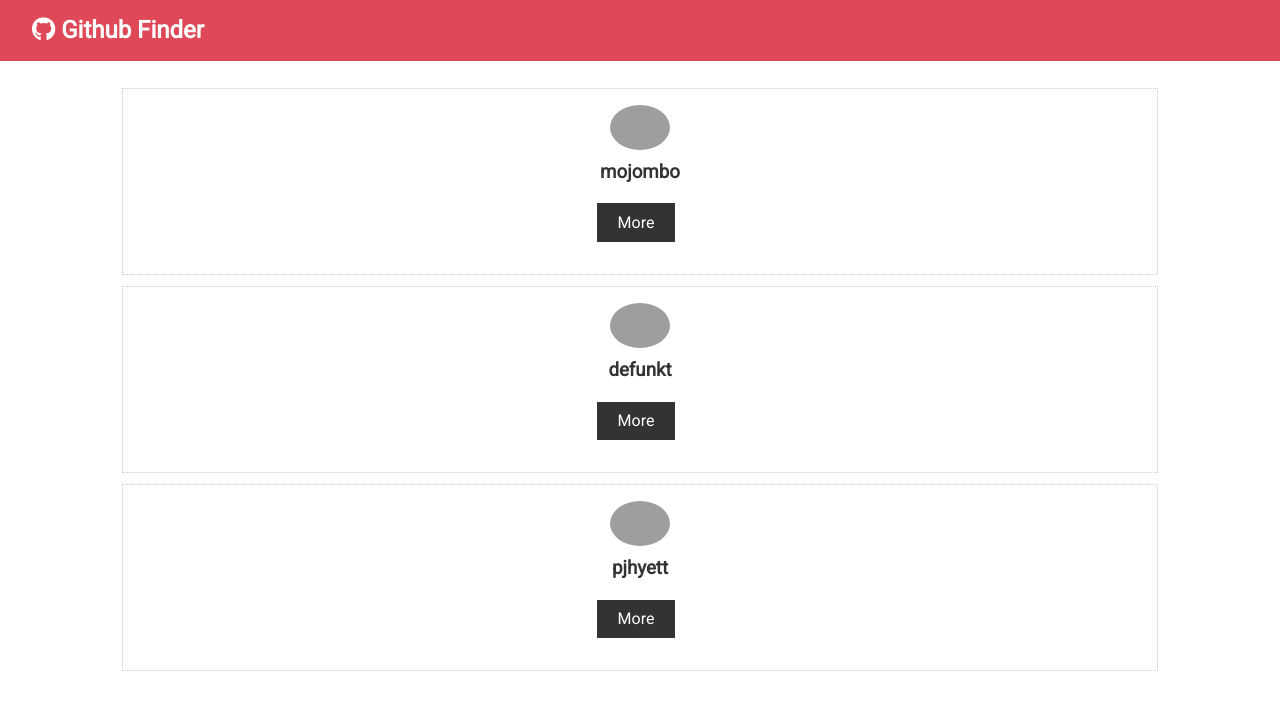
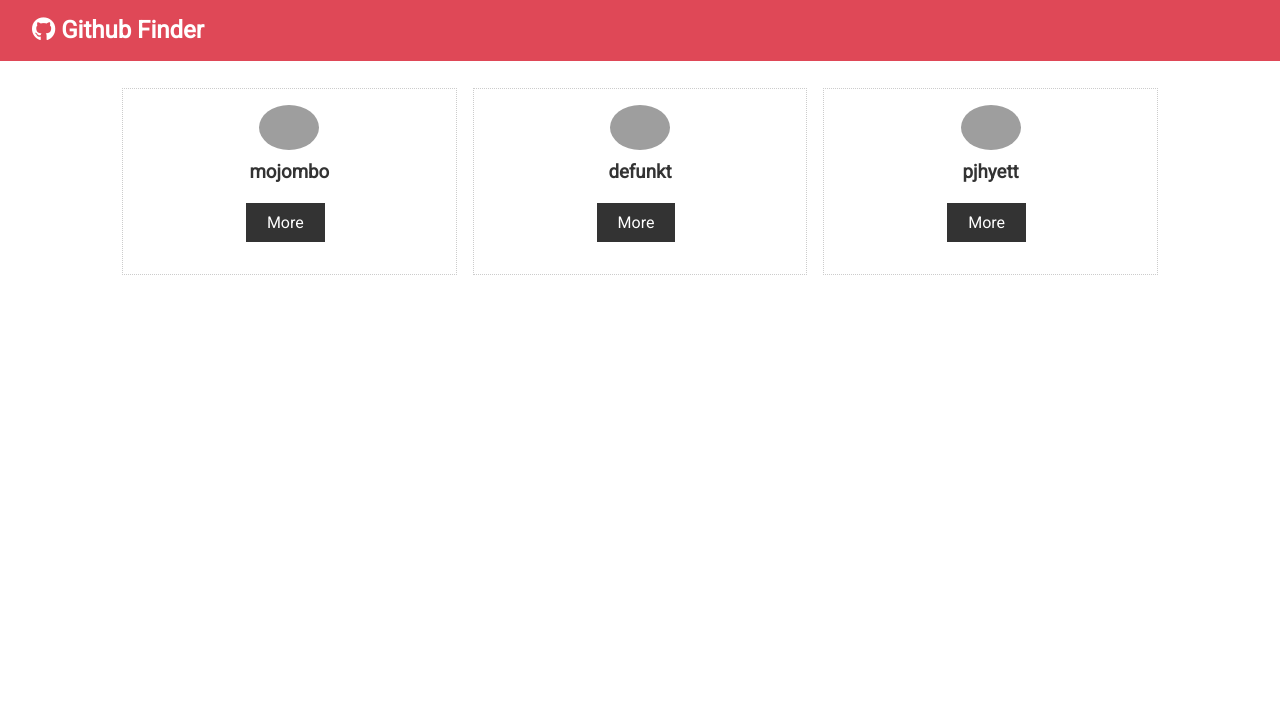
Before and after one commit to ccastell18/github_finder, a React (Create React App) app: page / in a window 1280 px wide. Shown: the top 710 px of the page. Built offline with nearby package versions, Linux system fonts and the light colour scheme; grey boxes are pictures that could not be loaded.

Commit message:
user item complete

```diff
--- a/src/components/users/Users.js
+++ b/src/components/users/Users.js
@@ -1,6 +1,5 @@
 import React, { Component } from 'react';
 import UserItem from './UserItem';
-import './users.css';
 
 class Users extends Component {
   state = {
@@ -27,7 +26,12 @@ class Users extends Component {
   };
   render() {
     return (
-      <div className='user'>
+      <div
+        style={{
+          display: 'grid',
+          gridTemplateColumns: 'repeat(3, 1fr)',
+          gridGap: '1rem',
+        }}>
         {this.state.users.map((user) => (
           <UserItem key={user.id} user={user} />
         ))}
@@ -35,4 +39,5 @@ class Users extends Component {
     );
   }
 }
+
 export default Users;
--- a/src/components/users/users.css
+++ /dev/null
@@ -1,5 +0,0 @@
-user {
-  display: 'grid';
-  grid-template-columns: 'repeat(3, 1f)';
-  grid-row-gap: '1rem';
-}
```
